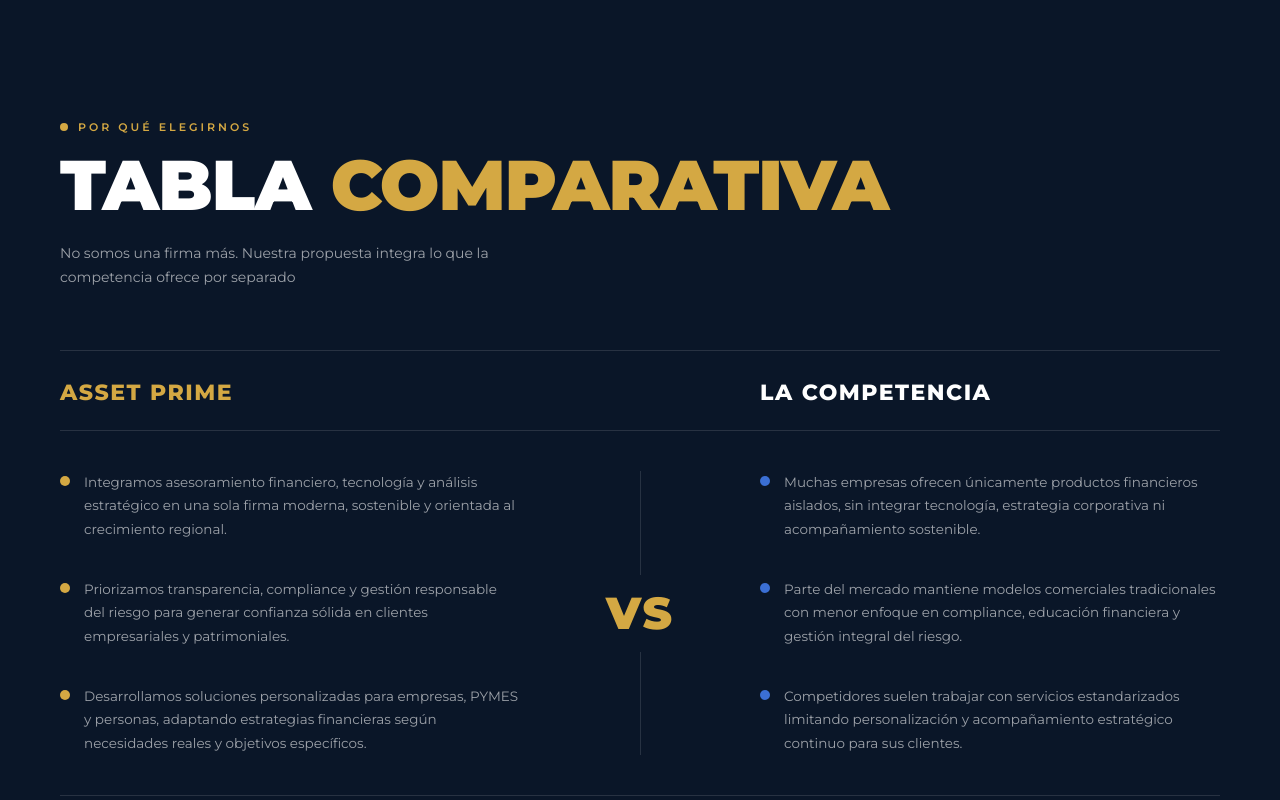
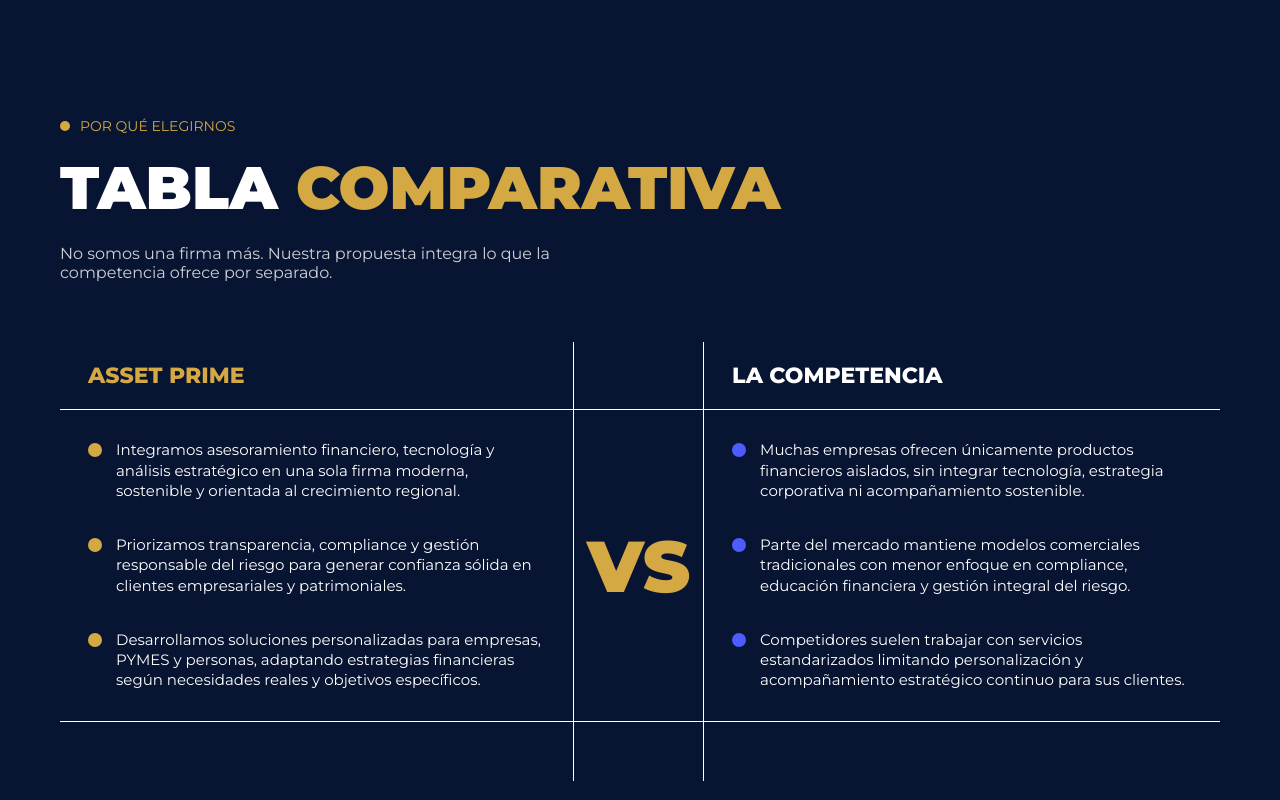
Before and after one commit to leaox77/asset-prime, a React (Create React App) app: page / in a window 1280 px wide. Shown: the part 4020-4820 px from the top of the page. Built offline with nearby package versions, Linux system fonts and the light colour scheme; a web font is replaced by a local one.

Commit message:
WhyUs completado

```diff
--- a/src/components/WhyUs.css
+++ b/src/components/WhyUs.css
@@ -1,8 +1,6 @@
 .whyus {
-  position: relative;
   padding: 120px 0;
-  background: #0a1628;
-  overflow: hidden;
+  background: #081532;
 }
 
 .whyus__container {
@@ -11,7 +9,8 @@
   padding: 0 60px;
 }
 
-/* ── HEADER ── */
+/* HEADER */
+
 .whyus__header {
   margin-bottom: 60px;
 }
@@ -21,32 +20,27 @@
   align-items: center;
   gap: 10px;
   margin-bottom: 16px;
-  font-size: 11px;
-  font-weight: 600;
-  letter-spacing: 3px;
+  color: var(--gold);
   text-transform: uppercase;
-  color: var(--gold);
+  font-size: 14px;
 }
 
 .whyus__badge-dot {
-  width: 8px;
-  height: 8px;
+  width: 10px;
+  height: 10px;
   border-radius: 50%;
   background: var(--gold);
-  flex-shrink: 0;
 }
 
 .whyus__title {
-  font-size: clamp(40px, 5.5vw, 72px);
+  font-size: clamp(40px, 5vw, 60px);
   font-weight: 900;
   text-transform: uppercase;
-  letter-spacing: -1px;
-  line-height: 1;
   margin-bottom: 20px;
 }
 
 .whyus__title-white {
-  color: var(--white);
+  color: white;
 }
 
 .whyus__title-gold {
@@ -54,92 +48,91 @@
 }
 
 .whyus__subtitle {
-  font-size: 14px;
-  line-height: 1.75;
-  color: var(--white-60);
-  max-width: 500px;
+  color: rgba(255,255,255,.8);
+  max-width: 550px;
 }
 
-/* ── TABLA ── */
+/* TABLA */
+
 .whyus__table {
   width: 100%;
+  border-collapse: collapse;
 }
 
-.whyus__table-topline,
-.whyus__table-line {
-  height: 1px;
-  background: rgba(255, 255, 255, 0.12);
-  width: 100%;
+.whyus__table th {
+  text-align: left;
 }
 
-/* ── CABECERAS ── */
-.whyus__table-head {
-  display: flex;
-  align-items: center;
-  padding: 28px 0 24px;
+.whyus__head {
+  color: white;
+  font-size: 22px;
+  font-weight: 800;
+  text-transform: uppercase;
+  padding: 20px 28px;
+
+  border-bottom: 1px solid var(--white);
 }
 
-.whyus__col-title {
-  font-size: clamp(16px, 1.8vw, 22px);
-  font-weight: 800;
-  letter-spacing: 1.5px;
-  text-transform: uppercase;
-}
-
-.whyus__col-title--gold {
+.whyus__head--gold {
   color: var(--gold);
 }
 
-.whyus__col-title--white {
-  color: var(--white);
+/* COLUMNA VS */
+
+.whyus__vs-col {
+  width: 130px;
+
+  border-left: 1px solid var(--white);
+  border-right: 1px solid var(--white);
+  border-bottom: 1px solid var(--white);
 }
 
-/* ── CUERPO ── */
-.whyus__table-body {
-  display: flex;
-  align-items: center;
-  padding: 40px 0;
-  gap: 0;
+.whyus__vs-cell {
+  width: 130px;
+
+  border-left: 1px solid var(--white);
+  border-right: 1px solid var(--white);
+  border-bottom: 1px solid var(--white);
+
+  text-align: center;
+  vertical-align: middle;
 }
 
-/* ── COLUMNAS ── */
-.whyus__col {
-  flex: 1;
-  min-width: 0;
-  display: flex;
-  flex-direction: column;
-  gap: 36px;
+.whyus__vs {
+  font-size: 72px;
+  font-weight: 900;
+  color: var(--gold);
 }
 
-.whyus__col--left {
-  padding-right: 60px;
+/* CONTENIDO */
+
+.whyus__content {
+  padding: 30px 28px;
 }
 
-.whyus__col--right {
-  padding-left: 60px;
+.whyus__item {
+  display: flex;
+  gap: 14px;
+  margin-bottom: 34px;
 }
 
-/* ── ÍTEM ── */
-.whyus__item {
-  display: flex;
-  align-items: flex-start;
-  gap: 14px;
+.whyus__item:last-child {
+  margin-bottom: 0;
 }
 
 .whyus__item p {
-  font-size: 13.5px;
-  line-height: 1.75;
-  color: var(--white-60);
   margin: 0;
+  color: white;
+  line-height: 1.35;
+  font-size: 15px;
 }
 
-/* ── PUNTOS ── */
 .whyus__dot {
-  width: 10px;
-  height: 10px;
+  width: 14px;
+  height: 14px;
   border-radius: 50%;
   flex-shrink: 0;
-  margin-top: 5px;
+  margin-top: 3px;
 }
 
 .whyus__dot--gold {
@@ -147,85 +140,46 @@
 }
 
 .whyus__dot--blue {
-  background: #3b6fd4;
+  background: #4d5cff;
 }
 
-/* ── VS CENTRAL ── */
-.whyus__vs-spacer {
-  width: 120px;
-  flex-shrink: 0;
+/* BORDE INFERIOR */
+
+.whyus__table tbody tr {
+  border-bottom: 1px solid var(--white);
 }
 
-.whyus__vs {
-  width: 120px;
-  flex-shrink: 0;
-  display: flex;
-  flex-direction: column;
-  align-items: center;
-  gap: 0;
-  align-self: stretch;
+.whyus__table-footer {
+  height: 60px;
+
+  border-top: 1px solid var(--white);
+  border-left: 1px solid var(--white);
+  border-right: 1px solid var(--white);
 }
 
-.whyus__vs-vline {
-  flex: 1;
-  width: 1px;
-  background: rgba(255, 255, 255, 0.12);
-}
+/* RESPONSIVE */
 
-.whyus__vs-text {
-  font-size: clamp(28px, 3.5vw, 48px);
-  font-weight: 900;
-  color: var(--gold);
-  letter-spacing: 2px;
-  padding: 16px 0;
-  line-height: 1;
-}
+@media (max-width: 900px) {
 
-/* ── RESPONSIVE ── */
-@media (max-width: 900px) {
-  .whyus__table-body {
-    flex-direction: column;
-    gap: 40px;
+  .whyus__table,
+  .whyus__table thead,
+  .whyus__table tbody,
+  .whyus__table tr,
+  .whyus__table td,
+  .whyus__table th {
+    display: block;
   }
 
-  .whyus__vs {
-    flex-direction: row;
-    width: 100%;
-    height: 48px;
-    align-self: auto;
-  }
-
-  .whyus__vs-vline {
-    flex: 1;
-    width: auto;
-    height: 1px;
-  }
-
-  .whyus__col--left {
-    padding-right: 0;
-  }
-
-  .whyus__col--right {
-    padding-left: 0;
-  }
-
-  .whyus__vs-spacer {
+  .whyus__vs-col {
     display: none;
   }
 
-  .whyus__table-head {
-    flex-direction: column;
-    align-items: flex-start;
-    gap: 8px;
+  .whyus__vs-cell {
+    border: none;
+    padding: 30px 0;
+  }
+
+  .whyus__content {
+    padding: 20px 0;
   }
 }
-
-@media (max-width: 600px) {
-  .whyus {
-    padding: 80px 0;
-  }
-
-  .whyus__container {
-    padding: 0 20px;
-  }
-}
--- a/src/components/WhyUs.js
+++ b/src/components/WhyUs.js
@@ -15,29 +15,35 @@
 
 const WhyUs = () => {
   const headerRef = useRef(null);
-  const tableRef  = useRef(null);
+  const tableRef = useRef(null);
 
   useEffect(() => {
     const els = [headerRef.current, tableRef.current];
+
     els.forEach((el, i) => {
       if (!el) return;
+
       el.style.opacity = '0';
       el.style.transform = 'translateY(40px)';
+
       const observer = new IntersectionObserver(
         ([entry]) => {
           if (entry.isIntersecting) {
             setTimeout(() => {
-              el.style.transition = 'opacity 0.8s ease, transform 0.8s ease';
+              el.style.transition =
+                'opacity .8s ease, transform .8s ease';
+
               el.style.opacity = '1';
               el.style.transform = 'translateY(0)';
             }, i * 150);
+
             observer.disconnect();
           }
         },
         { threshold: 0.1 }
       );
+
       observer.observe(el);
-      return () => observer.disconnect();
     });
   }, []);
 
@@ -45,73 +51,87 @@
     <section className="whyus" id="por-que">
       <div className="whyus__container">
 
-        {/* ── HEADER ── */}
+        {/* HEADER */}
+
         <div className="whyus__header" ref={headerRef}>
           <div className="whyus__badge">
             <span className="whyus__badge-dot"></span>
             <span>Por Qué Elegirnos</span>
           </div>
+
           <h2 className="whyus__title">
             <span className="whyus__title-white">Tabla </span>
             <span className="whyus__title-gold">Comparativa</span>
           </h2>
+
           <p className="whyus__subtitle">
-            No somos una firma más. Nuestra propuesta integra lo que la competencia ofrece por separado
+            No somos una firma más. Nuestra propuesta integra lo que la competencia ofrece por separado.
           </p>
         </div>
 
-        {/* ── TABLA ── */}
-        <div className="whyus__table" ref={tableRef}>
+        {/* TABLA */}
 
-          {/* Línea superior */}
-          <div className="whyus__table-topline"></div>
+        <div className="whyus__table-wrapper" ref={tableRef}>
+          <table className="whyus__table">
 
-          {/* Cabeceras */}
-          <div className="whyus__table-head">
-            <div className="whyus__col whyus__col--left">
-              <h3 className="whyus__col-title whyus__col-title--gold">Asset Prime</h3>
-            </div>
-            <div className="whyus__vs-spacer"></div>
-            <div className="whyus__col whyus__col--right">
-              <h3 className="whyus__col-title whyus__col-title--white">La Competencia</h3>
-            </div>
-          </div>
+            <thead>
+              <tr>
+                <th className="whyus__head whyus__head--gold">
+                  ASSET PRIME
+                </th>
 
-          {/* Línea bajo cabeceras */}
-          <div className="whyus__table-line"></div>
+                <th className="whyus__vs-col"></th>
 
-          {/* Filas */}
-          <div className="whyus__table-body">
-            <div className="whyus__col whyus__col--left">
-              {assetItems.map((text, i) => (
-                <div className="whyus__item" key={i}>
-                  <span className="whyus__dot whyus__dot--gold"></span>
-                  <p>{text}</p>
-                </div>
-              ))}
-            </div>
+                <th className="whyus__head">
+                  LA COMPETENCIA
+                </th>
+              </tr>
+            </thead>
 
-            {/* VS central */}
-            <div className="whyus__vs">
-              <div className="whyus__vs-vline"></div>
-              <span className="whyus__vs-text">VS</span>
-              <div className="whyus__vs-vline"></div>
-            </div>
+            <tbody>
+              <tr>
 
-            <div className="whyus__col whyus__col--right">
-              {compItems.map((text, i) => (
-                <div className="whyus__item" key={i}>
-                  <span className="whyus__dot whyus__dot--blue"></span>
-                  <p>{text}</p>
-                </div>
-              ))}
-            </div>
-          </div>
+                {/* IZQUIERDA */}
 
-          {/* Línea inferior */}
-          <div className="whyus__table-line"></div>
+                <td className="whyus__content">
+                  {assetItems.map((item, index) => (
+                    <div className="whyus__item" key={index}>
+                      <span className="whyus__dot whyus__dot--gold"></span>
+                      <p>{item}</p>
+                    </div>
+                  ))}
+                </td>
 
+                {/* VS */}
+
+                <td className="whyus__vs-cell">
+                  <span className="whyus__vs">VS</span>
+                </td>
+
+                {/* DERECHA */}
+
+                <td className="whyus__content">
+                  {compItems.map((item, index) => (
+                    <div className="whyus__item" key={index}>
+                      <span className="whyus__dot whyus__dot--blue"></span>
+                      <p>{item}</p>
+                    </div>
+                  ))}
+                </td>
+
+              </tr>
+            </tbody>
+            <tr>
+  <td></td>
+
+  <td className="whyus__table-footer"></td>
+
+  <td></td>
+</tr>
+
+          </table>
         </div>
+
       </div>
     </section>
   );
```
